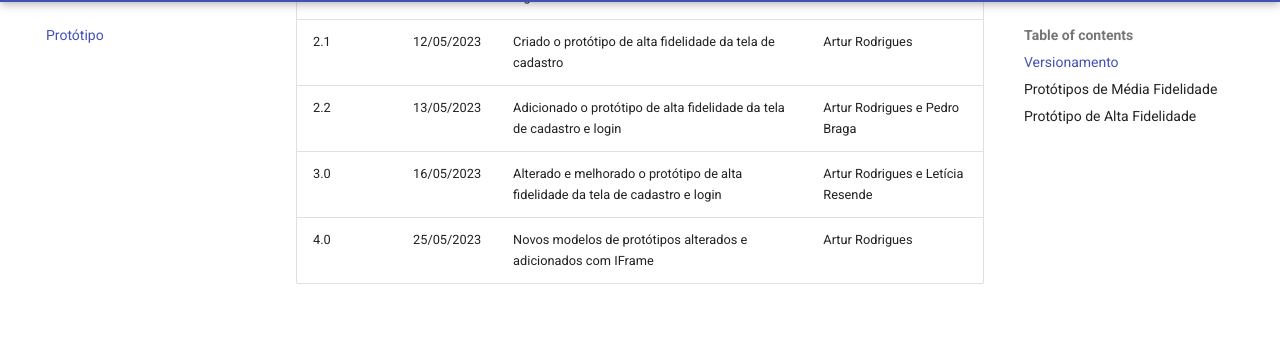
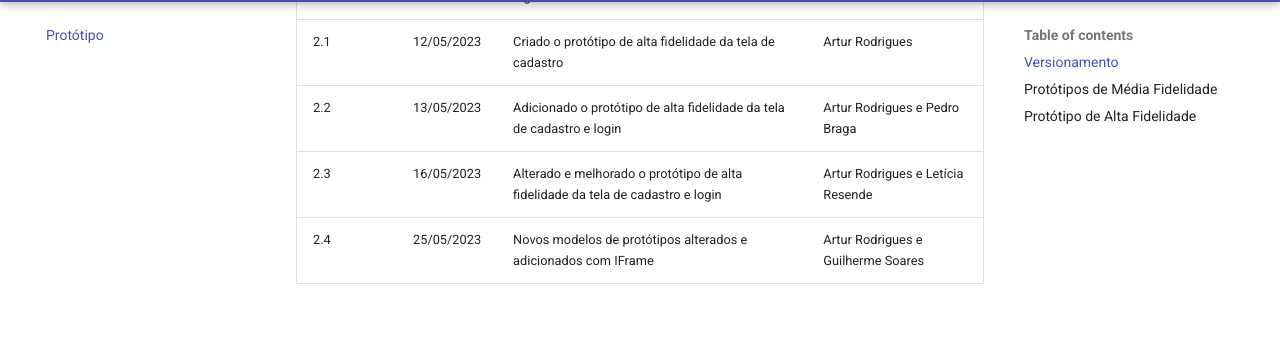
Before and after one commit to fga-eps-mds/2023-1-Dnit-DOC, an MkDocs documentation site: the page built from docs/docs/Prototipo/prototipo.md, in a window 1280 px wide and 900 px high, scrolled down 388 px. Shown: the part 94-439 px from the top of the window. Built offline with MkDocs 1.6.1 and Material for MkDocs 9.7.7, drawn with Linux system fonts in a browser that asks for light colours.

Commit message:
Alterado o versionamento do código
Co-authored-by: Guilherme Soares <guilhermesoares278@gmail.com>

```diff
--- a/docs/docs/Prototipo/prototipo.md
+++ b/docs/docs/Prototipo/prototipo.md
@@ -8,8 +8,8 @@
 |2.0| 12/05/2023 | Criado o protótipo de alta fidelidade da tela de login | Pedro Braga e Yan Lucca |
 |2.1| 12/05/2023 | Criado o protótipo de alta fidelidade da tela de cadastro | Artur Rodrigues |
 |2.2| 13/05/2023 | Adicionado o protótipo de alta fidelidade da tela de cadastro e login| Artur Rodrigues e Pedro Braga |
-|3.0| 16/05/2023 | Alterado e melhorado o protótipo de alta fidelidade da tela de cadastro e login| Artur Rodrigues e Letícia Resende|
-|4.0| 25/05/2023 | Novos modelos de protótipos alterados e adicionados com IFrame | Artur Rodrigues |
+|2.3| 16/05/2023 | Alterado e melhorado o protótipo de alta fidelidade da tela de cadastro e login| Artur Rodrigues e Letícia Resende|
+|2.4| 25/05/2023 | Novos modelos de protótipos alterados e adicionados com IFrame | Artur Rodrigues e Guilherme Soares |
 
 ## Protótipos de Média Fidelidade
 
```
